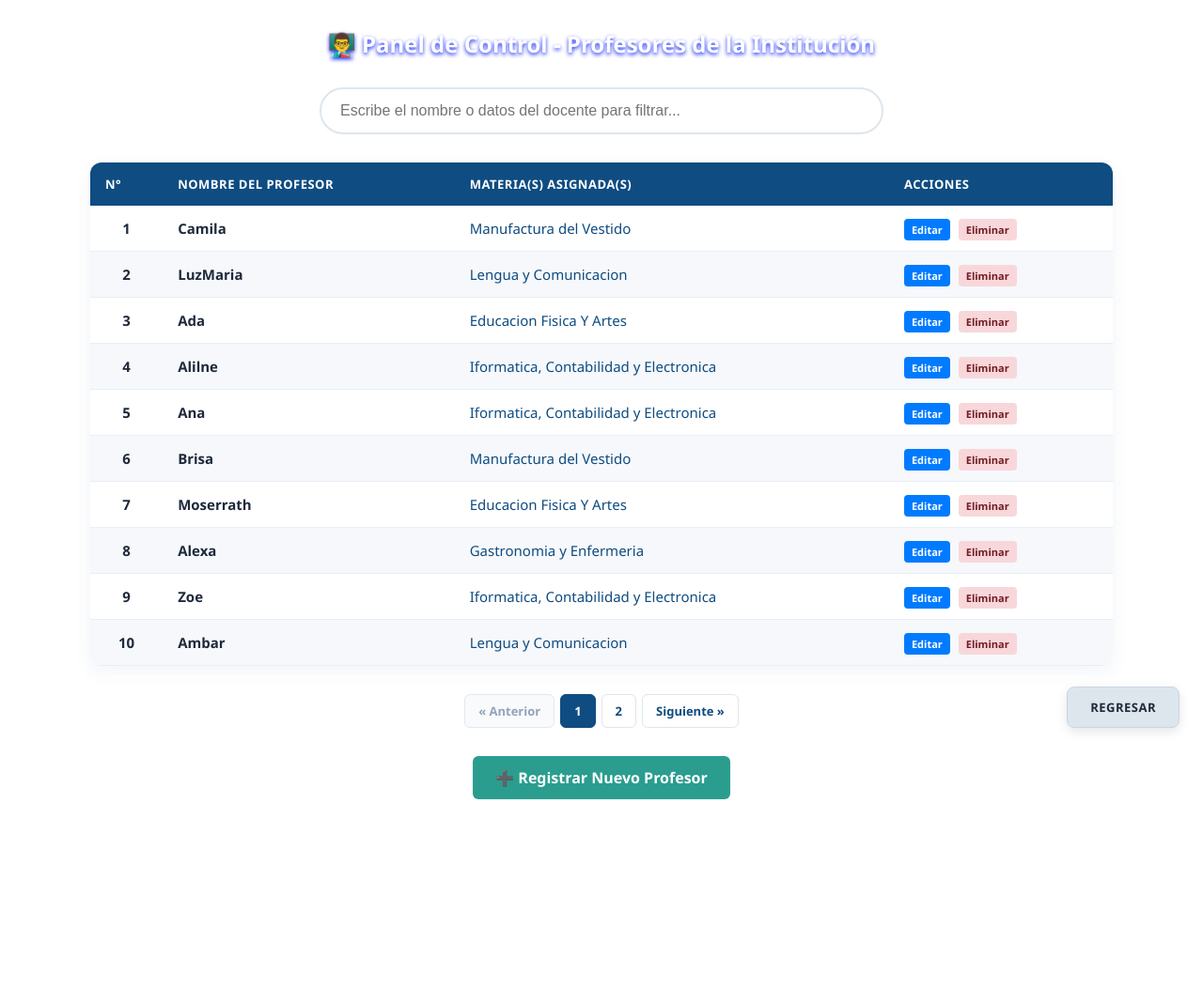
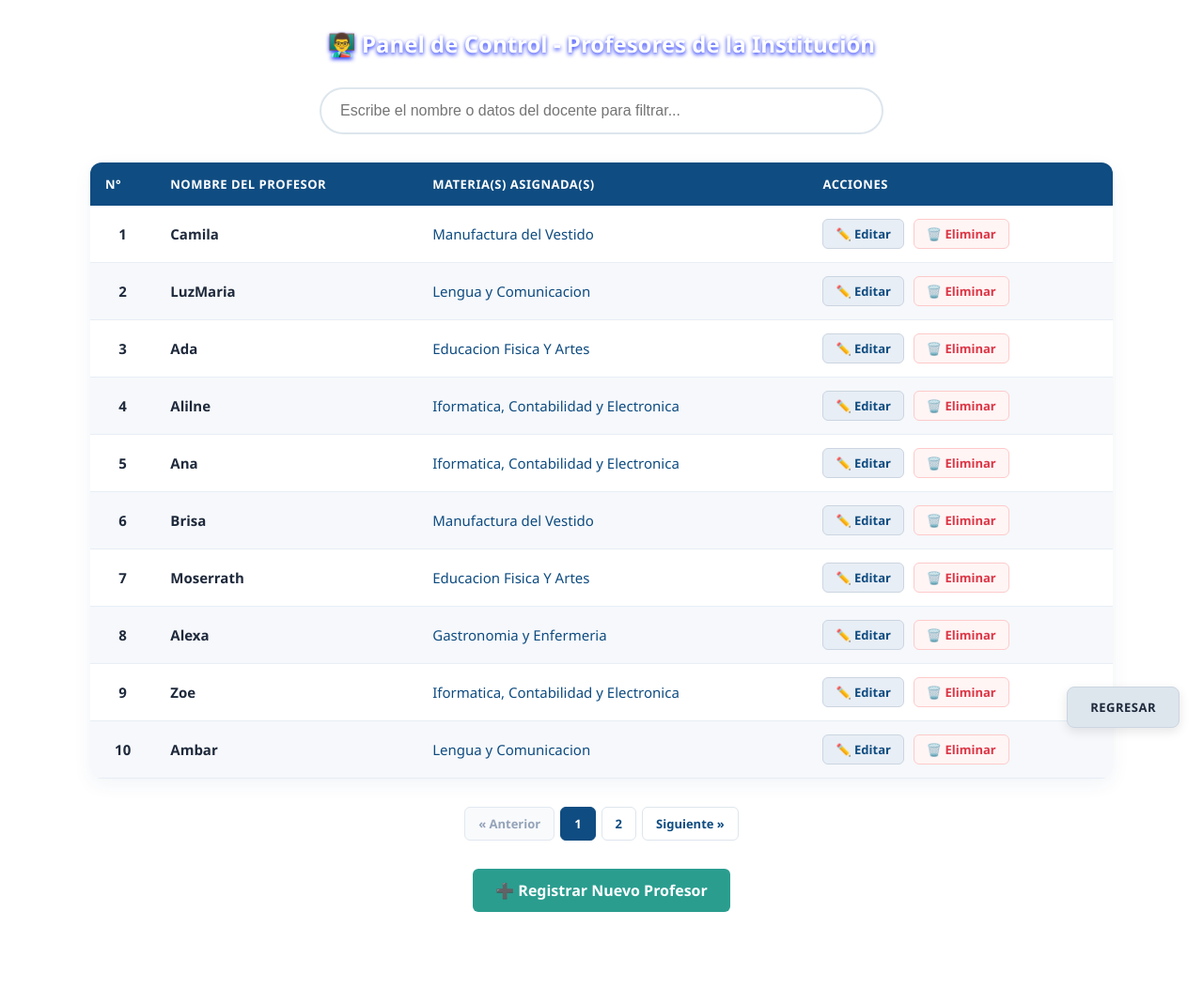
Before and after one commit to AbrildelaCruz/Biblioteca, a PHP site: page /ver_profesores.php in a window 1280 px wide. Shown: the top 1069 px of the page at 94% size. Before the commit the page ends 851 px from the top, so only its background shows below. Run offline with PHP 8.4, Linux system fonts and the light colour scheme; data comes from the database, SQL or seed files in the repository.

Commit message:
BOTONES DE ELIMINAR Y EDITAR

```diff
--- a/style.css
+++ b/style.css
@@ -1105,3 +1105,58 @@ body.body2::-webkit-scrollbar-thumb:hover {
 .campanita-icono.pendiente {
     animation: campanita-ring 2.2s ease-in-out infinite;
 }
+
+/* ==========================================================================
+   ✏️🗑️ BOTONES DE ACCIÓN EN TABLAS (Editar y Eliminar)
+   ========================================================================== */
+.tabla-datos td:last-child {
+    white-space: nowrap;
+}
+
+.btn-editar,
+.btn-eliminar {
+    display: inline-flex;
+    align-items: center;
+    justify-content: center;
+    gap: 5px;
+    padding: 6px 13px;
+    border-radius: 6px;
+    font-size: 13px;
+    font-weight: 600;
+    text-decoration: none !important;
+    transition: all 0.2s ease;
+    border: 1px solid transparent;
+    cursor: pointer;
+    margin-right: 6px;
+}
+
+/* Botón Editar: Azul institucional limpio */
+.btn-editar {
+    background-color: #E8EEF5;
+    color: #0F4C81 !important;
+    border-color: #CBD5E1;
+}
+
+.btn-editar:hover {
+    background-color: #0F4C81;
+    color: #FFFFFF !important;
+    border-color: #0F4C81;
+    transform: translateY(-1px);
+    box-shadow: 0 3px 8px rgba(15, 76, 129, 0.2);
+}
+
+/* Botón Eliminar: Rojo suave que resalta al pasar el cursor */
+.btn-eliminar {
+    background-color: #FFF5F5;
+    color: #DC3545 !important;
+    border-color: #FECACA;
+    margin-right: 0;
+}
+
+.btn-eliminar:hover {
+    background-color: #DC3545;
+    color: #FFFFFF !important;
+    border-color: #DC3545;
+    transform: translateY(-1px);
+    box-shadow: 0 3px 8px rgba(220, 53, 69, 0.2);
+}
--- a/ver_profesores.php
+++ b/ver_profesores.php
@@ -131,11 +131,8 @@ $resultado = $stmt->get_result();
                         <td><b><?php echo htmlspecialchars($nombre_docente); ?></b></td>
                         <td><span style="color: #0F4C81; font-weight: 500;"><?php echo htmlspecialchars($materias_docente); ?></span></td>
                         <td>
-                            <a href="registrar_usuario.php?editar_rol=profesor&editar_id=<?php echo $id_actual; ?>"
-    style="text-decoration: none; padding: 4px 8px; background-color: #007bff; border-radius: 4px; color: white; font-size: 11px; margin-right: 5px; font-weight: bold;">Editar</a>
-<a href="registrar_usuario.php?eliminar_rol=profesor&eliminar_id=<?php echo $id_actual; ?>"
-    style="text-decoration: none; padding: 4px 8px; background-color: #f8d7da; border-radius: 4px; color: #721c24; font-size: 11px; font-weight: bold;"
-    onclick="return confirm('¿Seguro que deseas eliminar este profesor?');">Eliminar</a>
+                            <a href="registrar_usuario.php?editar_rol=profesor&editar_id=<?php echo $id_actual; ?>" class="btn-editar">✏️ Editar</a>
+                            <a href="registrar_usuario.php?eliminar_rol=profesor&eliminar_id=<?php echo $id_actual; ?>" class="btn-eliminar" onclick="return confirm('¿Seguro que deseas eliminar este profesor?');">🗑️ Eliminar</a>
                         </td>
                     </tr>
                     <?php
```
